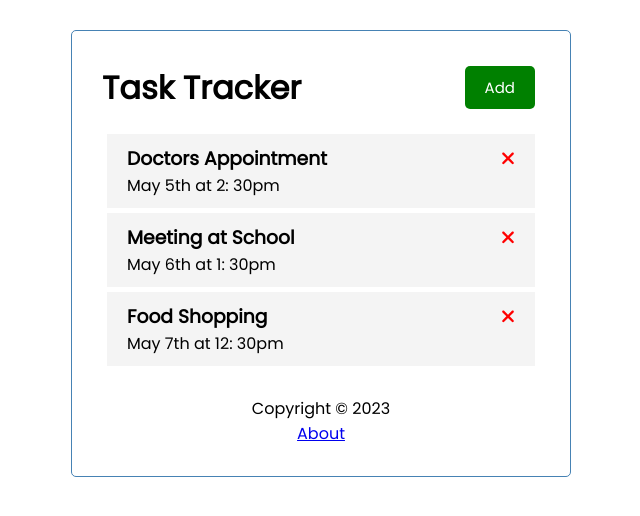
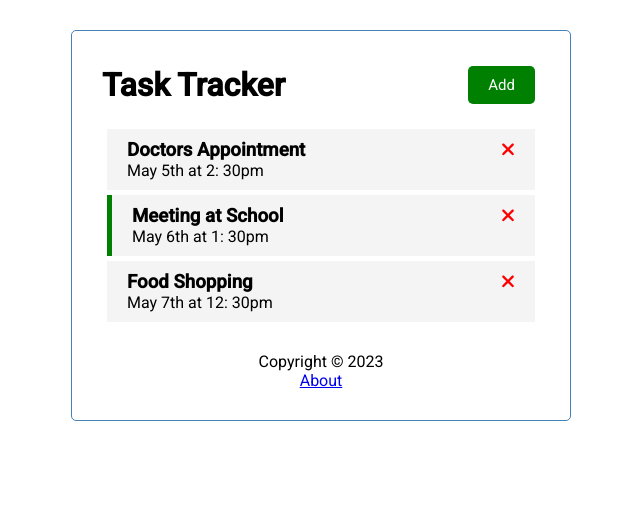
Before and after one commit to JoLrt-dev/task-tracker, an Angular app: page / in a window 1280 px wide. Shown: the top 516 px of the page, without its empty margins (319-959 px from the left). Built offline with nearby package versions, Linux system fonts and the light colour scheme; data requests are answered from the project's data file.

Commit message:
greg propals

```diff
--- a/angular.json
+++ b/angular.json
@@ -25,6 +25,7 @@
               "src/assets"
             ],
             "styles": [
+              "@angular/material/prebuilt-themes/deeppurple-amber.css",
               "src/styles.css"
             ],
             "scripts": []
@@ -87,6 +88,7 @@
               "src/assets"
             ],
             "styles": [
+              "@angular/material/prebuilt-themes/deeppurple-amber.css",
               "src/styles.css"
             ],
             "scripts": []
--- a/db.json
+++ b/db.json
@@ -10,7 +10,7 @@
       "id": 2,
       "text": "Meeting at School",
       "day": "May 6th at 1: 30pm",
-      "reminder": false
+      "reminder": true
     },
     {
       "id": 3,
--- a/package.json
+++ b/package.json
@@ -12,10 +12,12 @@
   "private": true,
   "dependencies": {
     "@angular/animations": "^15.0.0",
+    "@angular/cdk": "^15.1.0",
     "@angular/common": "^15.0.0",
     "@angular/compiler": "^15.0.0",
     "@angular/core": "^15.0.0",
     "@angular/forms": "^15.0.0",
+    "@angular/material": "^15.1.0",
     "@angular/platform-browser": "^15.0.0",
     "@angular/platform-browser-dynamic": "^15.0.0",
     "@angular/router": "^15.0.0",
--- a/src/app/app.module.ts
+++ b/src/app/app.module.ts
@@ -14,6 +14,7 @@
 import { AddTaskComponent } from './components/add-task/add-task.component';
 import { AboutComponent } from './components/about/about.component';
 import { FooterComponent } from './components/footer/footer.component';
+import { BrowserAnimationsModule } from '@angular/platform-browser/animations';
 
 // This is were you will declare all your routes, and then import them into the imports array
 //  One path is connected with one component
@@ -65,6 +66,7 @@
     HttpClientModule,
     FormsModule,
     RouterModule.forRoot(AppRoutes, { enableTracing: true }),
+    BrowserAnimationsModule,
   ],
   providers: [],
   bootstrap: [AppComponent],
--- a/src/app/components/add-task/add-task.component.ts
+++ b/src/app/components/add-task/add-task.component.ts
@@ -17,7 +17,7 @@
   showAddTask: boolean;
 
   constructor(private uiService: UiService) {
-    //kinda same that we did in the header component
+    // kinda same that we did in the header component
     this.subscription = this.uiService.onToggle().subscribe((value) => {
       this.showAddTask = value;
     });
--- a/src/app/services/ui.service.ts
+++ b/src/app/services/ui.service.ts
@@ -6,7 +6,7 @@
 })
 export class UiService {
   private showAddTask: boolean = false;
-  private subject = new Subject<any>(); // Subject is a special type of Observable that allows values to be multicasted to many Observers. Subjects are like EventEmitters: they maintain a registry of many listeners.
+  private subject$ = new Subject<any>(); // Subject is a special type of Observable that allows values to be multicasted to many Observers. Subjects are like EventEmitters: they maintain a registry of many listeners.
 
   constructor() {}
 
@@ -14,11 +14,11 @@
     // toggleAddTask() is called from the header component . This is the function that toggles the add-task component, and it also emits the value to the subject.
     // Whatever the status is true or false, it will toggle it to the opposite value to display/hide the add-task component.
     this.showAddTask = !this.showAddTask;
-    this.subject.next(this.showAddTask);
+    this.subject$.next(this.showAddTask);
   }
 
   onToggle(): Observable<any> {
     // onToggle() is called from the add-task component. It is the function that subscribes to the subject and returns the value to the add-task component.
-    return this.subject.asObservable();
+    return this.subject$.asObservable();
   }
 }
--- a/src/index.html
+++ b/src/index.html
@@ -6,7 +6,10 @@
     <base href="/" />
     <meta name="viewport" content="width=device-width, initial-scale=1" />
     <link rel="icon" type="image/x-icon" href="favicon.ico" />
-  </head>
+      <link rel="preconnect" href="https://fonts.gstatic.com">
+    <link href="https://fonts.googleapis.com/css2?family=Roboto:wght@300;400;500&display=swap" rel="stylesheet">
+    <link href="https://fonts.googleapis.com/icon?family=Material+Icons" rel="stylesheet">
+</head>
   <body>
     <app-root></app-root>
   </body>
--- a/src/styles.css
+++ b/src/styles.css
@@ -76,3 +76,6 @@
   flex: 2;
   height: 20px;
 }
+
+html, body { height: 100%; }
+body { margin: 0; font-family: Roboto, "Helvetica Neue", sans-serif; }
```
Also changed, not shown: 1 other file (tests, documents, lock files or other folders).
